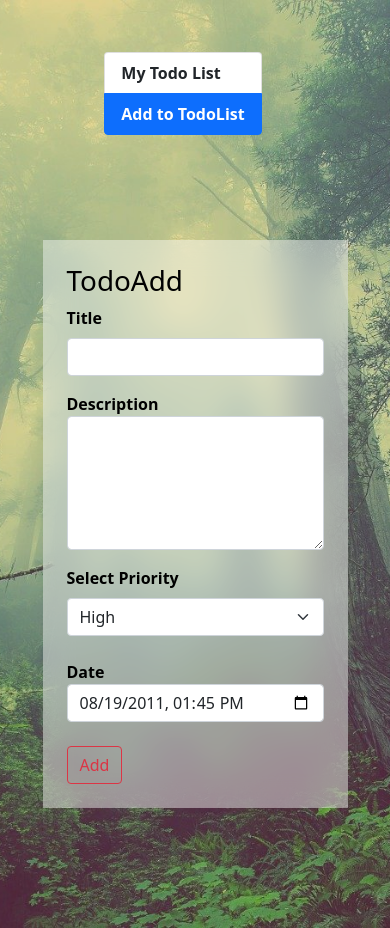
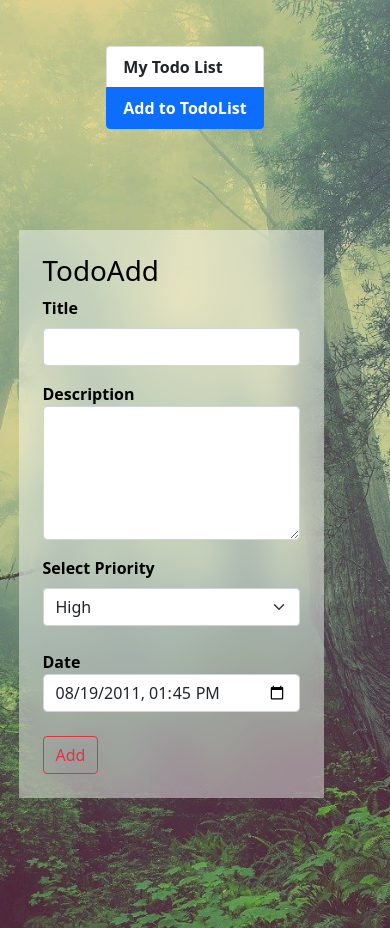
Before and after one commit to sayinmehmet47/todoList, a plain HTML site: page index.html in a window 390 px wide. Drawn offline with nearby package versions, Linux system fonts and the light colour scheme.

Commit message:
mobile responsive

```diff
--- a/index.html
+++ b/index.html
@@ -14,8 +14,8 @@
 
 <body>
 
-    <div class="container mt-2">
-        <nav class="col-xs-9 me-5 ms-4">
+    <div class="container ">
+        <nav class="col-xs-9 me-4 ms-1">
             <ul class="list-group">
                 <li class="list-group-item listTodo">My Todo List</li>
                 <li class="list-group-item addTodo active">Add to TodoList</li>
@@ -24,7 +24,7 @@
 
 
         </nav>
-        <div class="list mt-3 col-md-6  p-4 pull-right ">
+        <div class="list mt-2 col-md-6 me-5 p-4 pull-right ">
             <h1>TodoAdd</h1>
             <form>
                 <div class="mb-3">
```
